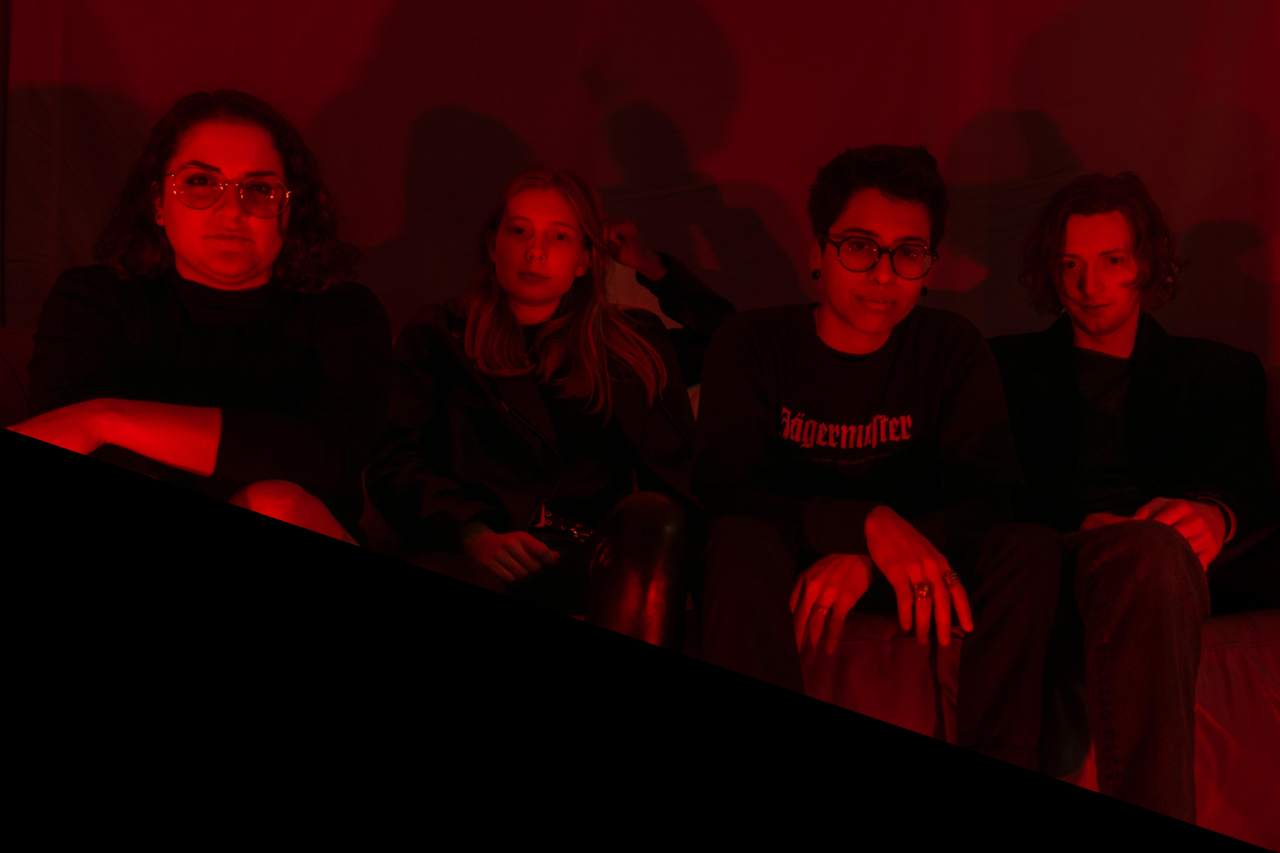
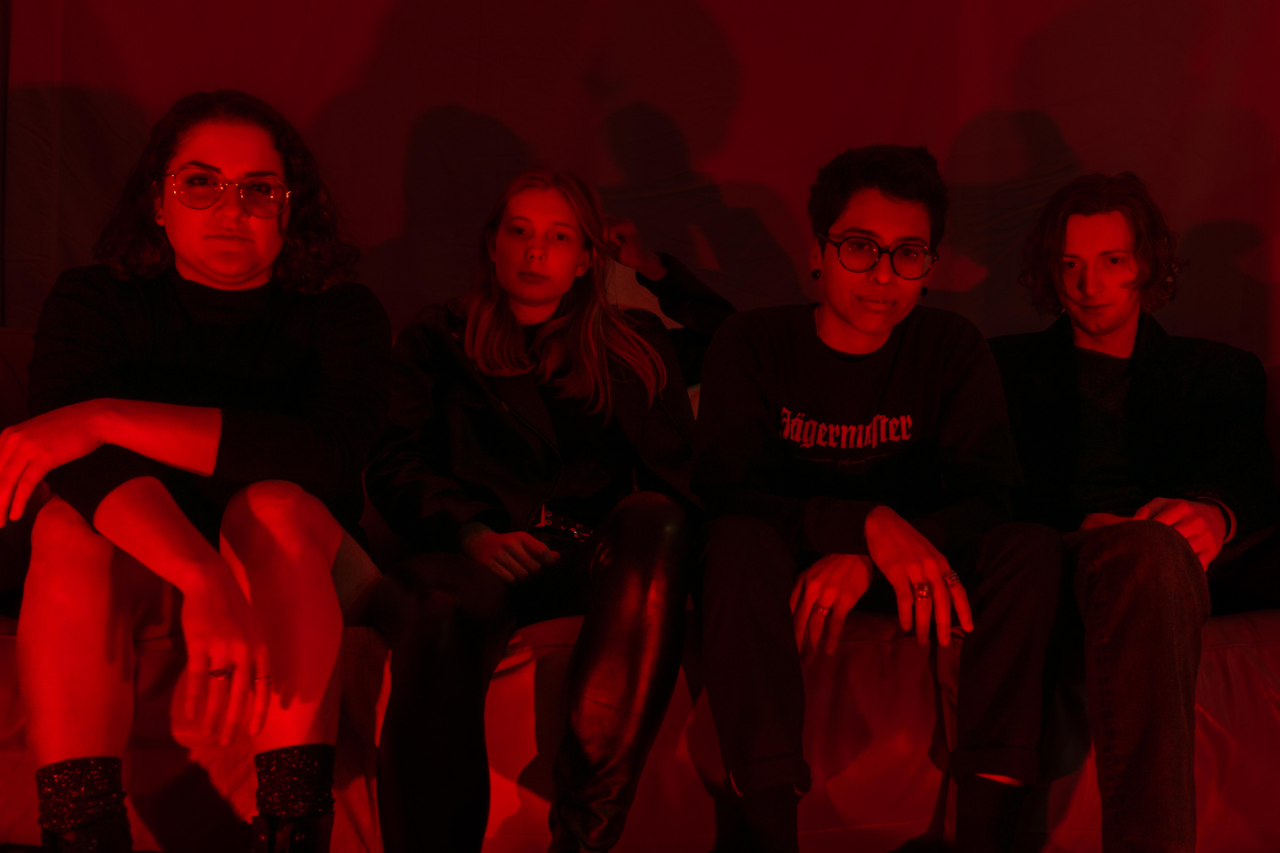
Before and after one commit to ahilton2/SStore, a plain HTML site: page index.html in a window 1280 px wide. Shown: the top 853 px of the page. Drawn offline with Linux system fonts and the light colour scheme; files whose address does not match are found by name.

Commit message:
Update SStore.css

```diff
--- a/SStore.css
+++ b/SStore.css
@@ -27,6 +27,6 @@ img {
     width: 100%;
     height: 100%;
     object-fit: cover; /* Preserve aspect ratio and cover the specified height */
-    clip-path: polygon(0 0, 100% 0, 100% 100%, 0 50%);
-    position: relative;
+    top: 0;
+
 }
```
